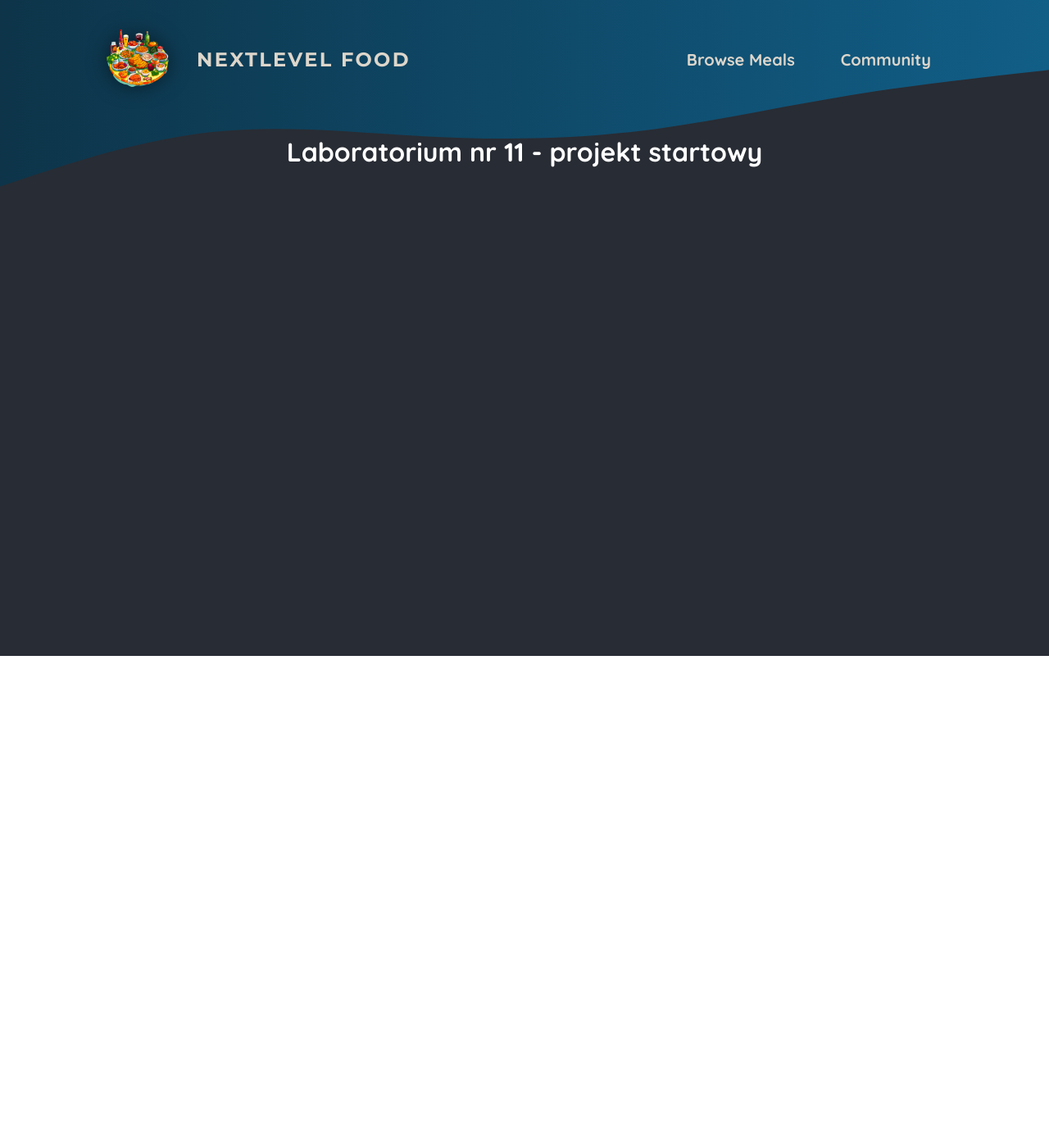
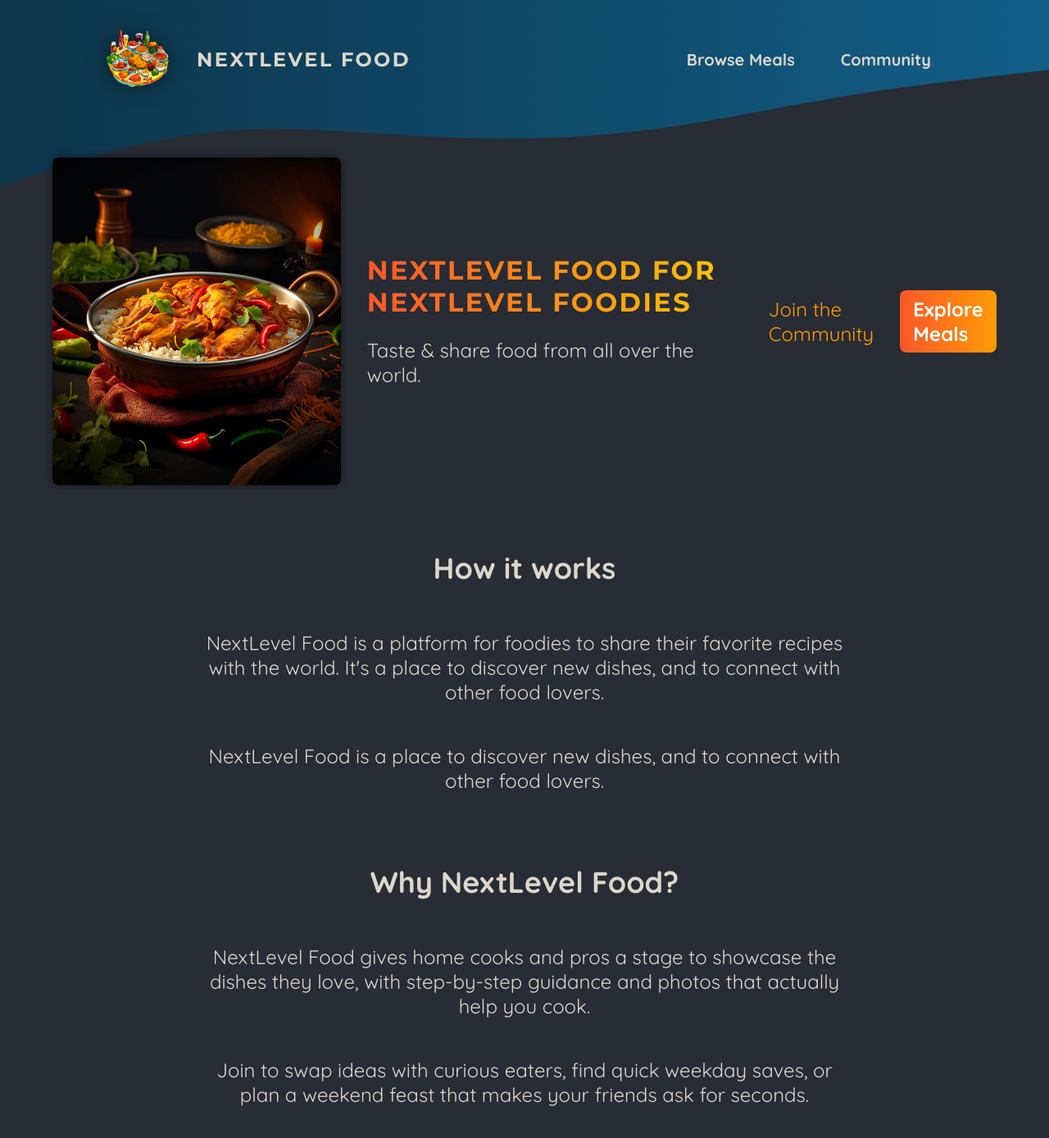
Before and after one commit to kacprow21324/jwpwai-foodie-project, a Next.js app: page / in a window 1280 px wide. Shown: the top 1388 px of the page at 82% size. Before the commit the page ends 800 px from the top, so only its background shows below. Built offline with nearby package versions, Linux system fonts and the light colour scheme.

Commit message:
Add homepage layout and image slideshow
Introduces a new homepage layout with header, hero section, call-to-action links, and informational sections. Integrates the ImageSlideshow component and applies CSS module styling. Also marks the image-slideshow component as a client-side component.

```diff
--- a/app/components/images/image-slideshow.js
+++ b/app/components/images/image-slideshow.js
@@ -1,3 +1,5 @@
+"use client";
+
 import { useEffect, useState } from 'react';
 import Image from 'next/image';
 
--- a/app/page.js
+++ b/app/page.js
@@ -1,12 +1,51 @@
+import Link from 'next/link';
+import ImageSlideshow from './components/images/image-slideshow';
+import classes from './page.module.css';
+
 export default function Home() {
   return (
-    <main>
-      <h1 style={{ color: 'white', textAlign: 'center' }}>
-        Laboratorium nr 11 - projekt startowy
-      </h1>
-    </main>
+      <>
+      <header className={classes.header}>
+        <div className={classes.slideshow}>
+          <ImageSlideshow />
+        </div>
+        <div className={classes.hero}>
+          <h1>NextLevel Food for NextLevel Foodies</h1>
+          <p>Taste & share food from all over the world.</p>
+        </div>
+        <div className={classes.cta}>
+          <Link href="/community">Join the Community</Link>
+          <Link href="/meals">Explore Meals</Link>
+        </div>
+      </header>
 
+      <main>
+        <section className={classes.section}>
+          <h2>How it works</h2>
+          <p>
+            NextLevel Food is a platform for foodies to share their favorite
+            recipes with the world. It's a place to discover new dishes, and to
+            connect with other food lovers.
+          </p>
+          <p>
+            NextLevel Food is a place to discover new dishes, and to connect
+            with other food lovers.
+          </p>
+        </section>
 
-
+        <section className={classes.section}>
+          <h2>Why NextLevel Food?</h2>
+          <p>
+            NextLevel Food gives home cooks and pros a stage to showcase the
+            dishes they love, with step-by-step guidance and photos that actually
+            help you cook.
+          </p>
+          <p>
+            Join to swap ideas with curious eaters, find quick weekday saves,
+            or plan a weekend feast that makes your friends ask for seconds.
+          </p>
+        </section>
+      </main>
+    </>
   );
 }
```
